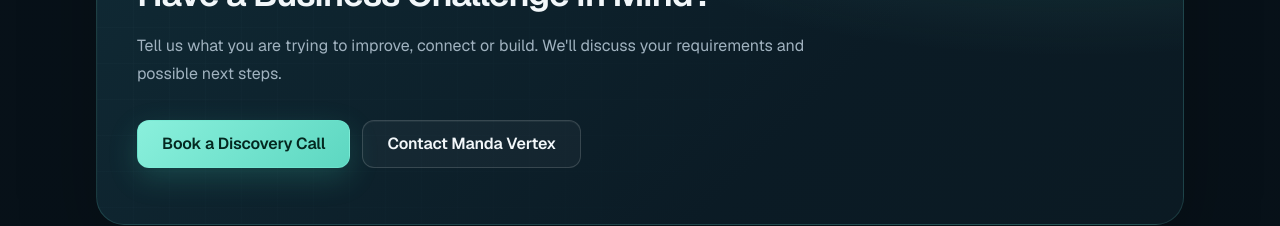
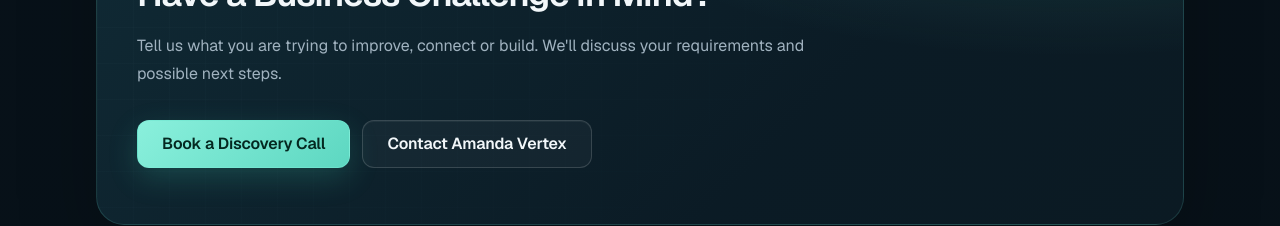
Before and after one commit to evirkang/Manda-Vertex-Inc, a Next.js app: page / in a window 1280 px wide. Shown: the part 6440-6666 px from the top of the page. Built offline with nearby package versions, Linux system fonts and the light colour scheme; no server answers.

Commit message:
Correct secondaryLabel from 'Manda' to 'Amanda'

```diff
--- a/src/components/layout/cta-section.tsx
+++ b/src/components/layout/cta-section.tsx
@@ -15,7 +15,7 @@ export function CtaSection({
   title,
   description,
   primaryLabel = "Book a Discovery Call",
-  secondaryLabel = "Contact Manda Vertex",
+  secondaryLabel = "Contact Amanda Vertex",
   secondaryHref = "/contact",
 }: CtaSectionProps) {
   return (
```
